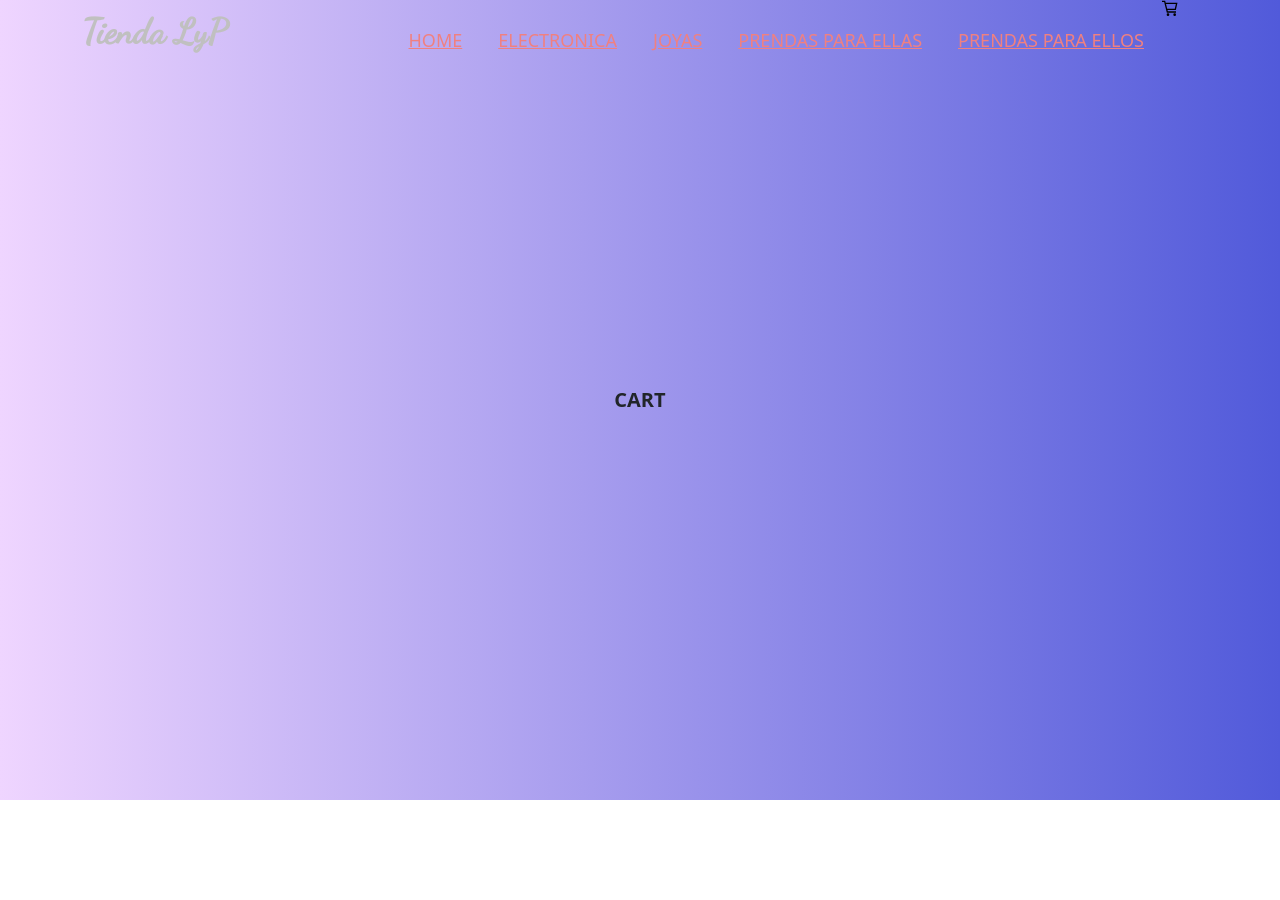
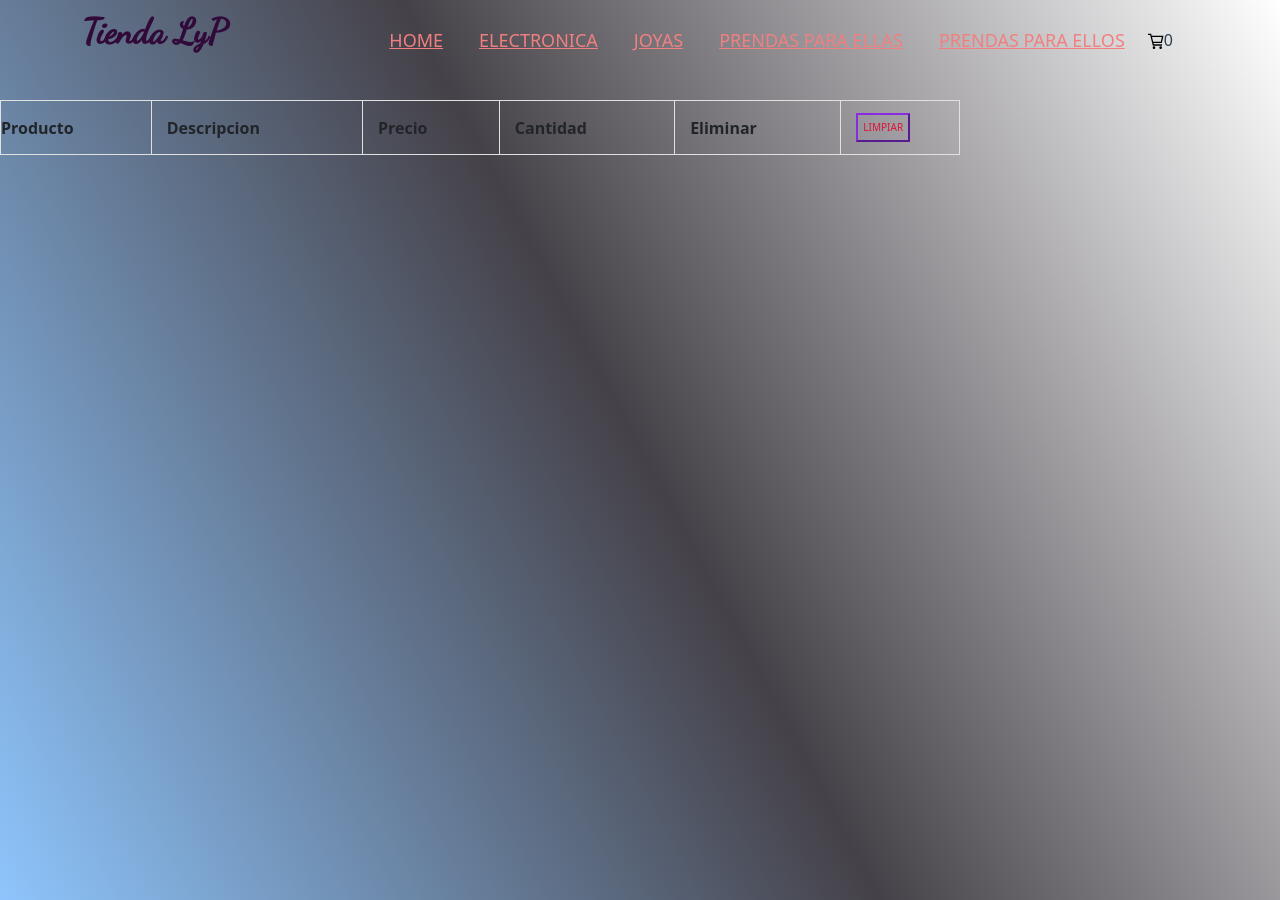
Before and after one commit to Luvero21/ProyectoCarritoReact, a React (Create React App) app: page /cart in a window 1280 px wide. Before the commit the page ends 800 px from the top, so only its background shows below. Built offline with nearby package versions, Linux system fonts and the light colour scheme; a web font is replaced by a local one.

Commit message:
DesafioNueve

```diff
--- a/src/App.css
+++ b/src/App.css
@@ -3,7 +3,6 @@
   text-align: center;
   justify-content: center;
   align-items: center;
-  height: 100vh;
   background: linear-gradient(90deg, #efd5ff 0%, #515ada 100%);
 }
 
--- a/src/App.js
+++ b/src/App.js
@@ -8,14 +8,14 @@ import {BrowserRouter, Route, Routes} from 'react-router-dom';
 import NotFount from './components/NotFount';
 import 'animate.css/animate.min.css';
 import Cart from './Containers/Cart';
-
+import ShopProv from './contex/ShopProv';
 
 
 
 function App() {
 
   return (
-
+    <ShopProv>
     <BrowserRouter>
       <Navbar/>
       <Routes>
@@ -26,7 +26,7 @@ function App() {
         <Route path='*' element={<NotFount/>}></Route>
       </Routes>
     </BrowserRouter>
-
+    </ShopProv>
   );
 
 }
--- a/src/Containers/Cart/estilos.css
+++ b/src/Containers/Cart/estilos.css
@@ -1,11 +1,36 @@
-.cart{
-     display: flex;
-  text-align:end;
-  justify-content: center;
-  align-items: center;
-  height: 100vh;
-  background: linear-gradient(90deg, #efd5ff 0%, #515ada 100%);
-  background-repeat: no-repeat;
-  font-size: 20px;
-  font-weight: bold;
+
+.contenedorCart{
+  width: 75%;
+  margin-top: 100px;
+
 }
+.image{
+  height: 80px;
+}
+.eliminar{
+ color: crimson;
+  font-size: 10px;
+  padding: 0.5em 0.5em;
+  background: rgba(0,0,0,0);
+  transition: all 1s ease;
+  position: relative;
+  border-color: blueviolet;
+}
+.eliminar:hover {
+  color: rgb(104, 79, 103);
+}
+
+th,
+td {
+  padding: 12px 15px;
+  text-align: left;
+  border-top: 1px solid #E1E1E1;
+  border-bottom: 1px solid #E1E1E1;
+border-left:1px solid #E1E1E1 ;
+border-right: 1px solid #E1E1E1;}
+th:first-child,
+td:first-child {
+  padding-left: 0; }
+th:last-child,
+td:last-child {
+  padding-right: 0; }
--- a/src/Containers/Cart/index.jsx
+++ b/src/Containers/Cart/index.jsx
@@ -1,21 +1,43 @@
-//import React, { useContext } from 'react';
-//import { Shop } from '../../contex/ShopProv';
+import React, { useContext } from 'react';
+import { Shop } from '../../contex/ShopProv';
 import './estilos.css';
 
 
 const Cart = () => {
-  //const {cart} = useContext(Shop);
+  const {cart, removeItem,clear} = useContext(Shop);
+  console.log(cart);
 
-  return (
-<div className='cart'>
-  CART
-</div>
-    /*<ul>
-      {cart.map(producto => {
-        return <li key={Math.random()}>{producto.title} <img src={producto.img} width='80px' alt='producto'/></li>
-      })}
-    </ul>*/
-  )
-}
+  return (<>
+  <table className="contenedorCart cart" >
+    <thead>
+      <tr>
+        <th> Producto</th>
+        <th> Descripcion</th>
+        <th> Precio</th>
+        <th> Cantidad</th>
+        <th> Eliminar</th>
+        <th> <button className='eliminar' onClick={() => clear()}> LIMPIAR </button></th>
+
+      </tr>
+    </thead>
+          <tbody>
+          {cart.map(producto =>{
+            return <>
+
+              <tr key={producto.id}>
+                <td className='image' alt={producto.title}>{producto.image}</td>
+                <td>{producto.title}</td>
+                <td>{producto.price}</td>
+                <td>{producto.quantity}</td>
+                <td><button className='eliminar' onClick={() => removeItem(producto.id)}> X </button></td>
+                <td></td>
+              </tr>
+
+          </>
+          })}
+          </tbody>
+  </table>
+
+  </>)}
 
 export default Cart
--- a/src/components/CartWidget/index.jsx
+++ b/src/components/CartWidget/index.jsx
@@ -1,9 +1,15 @@
 import React from 'react'
 import { GrCart } from 'react-icons/gr';
+import { Shop } from '../../contex/ShopProv';
 
 const CardtWidget = () => {
+  const {cart} = React.useContext(Shop);
+
   return (
+    <div>
     <GrCart/>
+    {cart.length && <span> ({cart.length})</span>}
+    </div>
   )
 }
 
--- a/src/components/ItemDetail/index.jsx
+++ b/src/components/ItemDetail/index.jsx
@@ -1,11 +1,10 @@
 //import React, { useContext } from 'react';
 import './stylos.css';
 import 'bootstrap/dist/css/bootstrap.css';
-import { useState } from 'react';
+import { useState , useContext} from 'react';
 import ItemCountt from '../ItemCountt';
 import { useNavigate } from 'react-router-dom';
-//import { Shop } from '../../contex/ShopProv';
-
+import { Shop } from '../../contex/ShopProv';
 
 //OBTIENE LOS DATOS DEL PRODUCTO
 const ItemDetail = ({product}) => {
@@ -16,7 +15,8 @@ const ItemDetail = ({product}) => {
 
   const [cantidadAgregada, setCantidadAgregada]= useState(0);
 
- // const {addItem} = useContext(Shop)
+  //para consumir en ShopProv
+ const {addItem} = useContext(Shop);
 
 
   const handleConfirm = (cantidad) =>{
@@ -24,14 +24,14 @@ const ItemDetail = ({product}) => {
   }
 
   const handleTerminar = () =>{
-  //  addItem(product, cantidadAgregada)
+   addItem(product, cantidadAgregada)
     navigate('/cart')
   }
 console.log(cantidadAgregada)
 
 
-
   return (
+    <>
     <div className='contenedor'>
         <h3 className='titulo '>{product.title}</h3>
         <div className='contenedor1'>
@@ -46,7 +46,10 @@ console.log(cantidadAgregada)
 
         }
 
+
+
     </div>
+    </>
   )
 };
 
--- a/src/components/NavBar.css
+++ b/src/components/NavBar.css
@@ -10,7 +10,10 @@
     font-family: 'Dancing Script', cursive;
     font-size: 35px;
     font-weight: bold;
-    color: silver;
+    color: rgb(50, 10, 58);
+}
+.cartt{
+    color: #2c3e50;
 }
 nav{
     height: 80px;
--- a/src/components/NavBar.jsx
+++ b/src/components/NavBar.jsx
@@ -31,7 +31,7 @@ const Navbar = ()=>{
             <li className="nav-item"><Link to="/category/jewelery">JOYAS</Link></li>
             <li className="nav-item"><Link to="/category/women's clothing">PRENDAS PARA ELLAS</Link></li>
             <li className="nav-item"><Link to="/category/men's clothing">PRENDAS PARA ELLOS</Link></li>
-            <CardtWidget/>
+            <li className="nav-item cartt"><CardtWidget/></li>
           </ul>
         </div>
       </div>
--- a/src/contex/ShopProv.js
+++ b/src/contex/ShopProv.js
@@ -1,18 +1,16 @@
-import React from 'react'
-import { useState } from 'react';
-import { createContext } from 'react';
+import React, { useState, createContext } from 'react';
 
 export const Shop = createContext();
 
 const ShopProv = ({children}) => {
-    const [estadoA, setEstadoA] = useState('valor por defecto');
 
-    const [cart, setCart] = useState([]);
+  const [cart, setCart] = useState([]);
 //Agregar producto al carrito, cantidad
-    const addItem =(producto, cantidad) =>{
-      console.log(producto, cantidad)
+    const addItem = (producto, cantidad) => {
+     console.log(producto,cantidad);
 
-      const productoRepeat = IsInCart(producto);
+      const productoRepeat = isInCart(producto);
+      console.log(productoRepeat);
 
       if(productoRepeat){
         productoRepeat.quantity += cantidad
@@ -20,18 +18,23 @@ const ShopProv = ({children}) => {
       }
       //Cuando el producto no esta repetido
       else{
-        setCart([...cart, {producto,quantity:cantidad}]);
+        setCart([...cart, {...producto,quantity:cantidad}]);
       }
 
     }
+    const removeItem = (id) =>{
+      setCart(cart.filter((producto) => producto.id !== id));
+     }
+    const clear= () =>{
+      setCart([])
+    };
 
-    const IsInCart = (producto) =>{
+    const isInCart = (producto) => {
       return cart.find(elemento => elemento.id === producto.id)
     }
 
-
   return (
-    <Shop.Provider value={{estadoA, setEstadoA, addItem, cart}}>
+    <Shop.Provider value={{addItem, cart, removeItem,clear }}>
         {children}
     </Shop.Provider>
   )
--- a/src/index.css
+++ b/src/index.css
@@ -1,12 +1,13 @@
 body {
   margin: 0;
+  background: linear-gradient(62deg, #8EC5FC 0%, #454148 50%, #ffffff 100%);
   font-family: -apple-system, BlinkMacSystemFont, 'Segoe UI', 'Roboto', 'Oxygen',
     'Ubuntu', 'Cantarell', 'Fira Sans', 'Droid Sans', 'Helvetica Neue',
     sans-serif;
   -webkit-font-smoothing: antialiased;
   -moz-osx-font-smoothing: grayscale;
-background-image: linear-gradient(62deg, #8EC5FC 0%, #454148 50%, #ffffff 100%);
 background-repeat: no-repeat;
+height: 100vh;
 
 }
 
```
